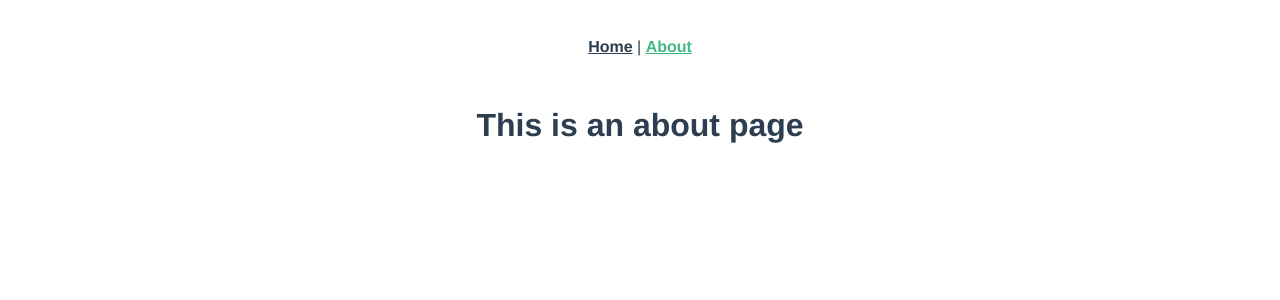
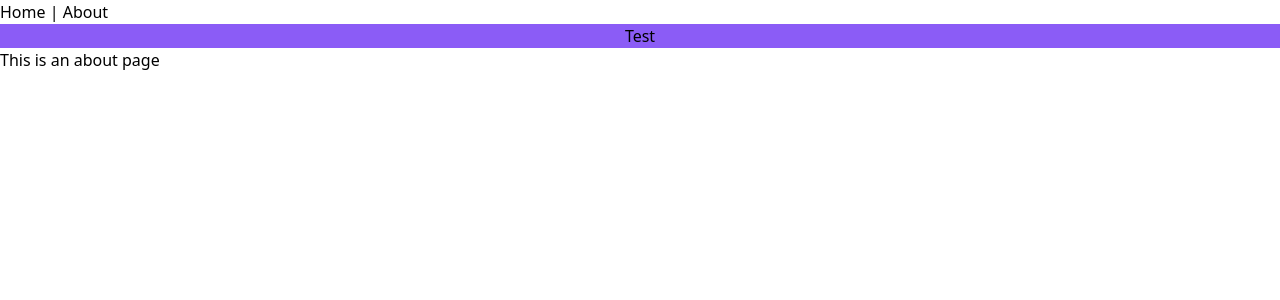
Before and after one commit to Michael-Gibbons/private-library-indexer-VKNS-stack, a Vue app: page /about in a window 1280 px wide. Shown: the top 300 px of the page. Built offline with nearby package versions, Linux system fonts and the light colour scheme.

Commit message:
Added tailwindcss

```diff
--- a/package.json
+++ b/package.json
@@ -14,6 +14,7 @@
   "main": "index.js",
   "dependencies": {
     "@koa/cors": "^3.1.0",
+    "autoprefixer": "^9.8.6",
     "core-js": "^3.6.5",
     "dotenv": "^8.6.0",
     "koa": "^2.13.0",
@@ -22,7 +23,10 @@
     "koa-static": "^5.0.0",
     "pg": "^8.6.0",
     "pg-hstore": "^2.3.3",
+    "postcss": "^8.0.0",
+    "postcss-cli": "^8.1.0",
     "sequelize": "^6.6.2",
+    "tailwindcss": "npm:@tailwindcss/postcss7-compat@^2.0.2",
     "vue": "^3.0.0",
     "vue-router": "^4.0.0-0"
   },
--- /dev/null
+++ b/postcss.config.js
@@ -0,0 +1,6 @@
+module.exports = {
+  "plugins": [
+    require('tailwindcss'),
+    require('autoprefixer')(),
+  ]
+}
--- a/src/App.vue
+++ b/src/App.vue
@@ -3,28 +3,10 @@
     <router-link to="/">Home</router-link> |
     <router-link to="/about">About</router-link>
   </div>
+  <div class="bg-purple-500 text-black text-center">
+    Test
+  </div>
   <router-view/>
 </template>
 
-<style>
-#app {
-  font-family: Avenir, Helvetica, Arial, sans-serif;
-  -webkit-font-smoothing: antialiased;
-  -moz-osx-font-smoothing: grayscale;
-  text-align: center;
-  color: #2c3e50;
-}
-
-#nav {
-  padding: 30px;
-}
-
-#nav a {
-  font-weight: bold;
-  color: #2c3e50;
-}
-
-#nav a.router-link-exact-active {
-  color: #42b983;
-}
-</style>
+<style src="./assets/css/tailwind.css"/>
--- /dev/null
+++ b/src/assets/css/tailwind.css
@@ -0,0 +1,3 @@
+@tailwind base;
+@tailwind components;
+@tailwind utilities;
--- a/src/components/HelloWorld.vue
+++ /dev/null
@@ -1,58 +0,0 @@
-<template>
-  <div class="hello">
-    <h1>{{ msg }}</h1>
-    <p>
-      For a guide and recipes on how to configure / customize this project,<br>
-      check out the
-      <a href="https://cli.vuejs.org" target="_blank" rel="noopener">vue-cli documentation</a>.
-    </p>
-    <h3>Installed CLI Plugins</h3>
-    <ul>
-      <li><a href="https://github.com/vuejs/vue-cli/tree/dev/packages/%40vue/cli-plugin-babel" target="_blank" rel="noopener">babel</a></li>
-      <li><a href="https://github.com/vuejs/vue-cli/tree/dev/packages/%40vue/cli-plugin-eslint" target="_blank" rel="noopener">eslint</a></li>
-    </ul>
-    <h3>Essential Links</h3>
-    <ul>
-      <li><a href="https://vuejs.org" target="_blank" rel="noopener">Core Docs</a></li>
-      <li><a href="https://forum.vuejs.org" target="_blank" rel="noopener">Forum</a></li>
-      <li><a href="https://chat.vuejs.org" target="_blank" rel="noopener">Community Chat</a></li>
-      <li><a href="https://twitter.com/vuejs" target="_blank" rel="noopener">Twitter</a></li>
-      <li><a href="https://news.vuejs.org" target="_blank" rel="noopener">News</a></li>
-    </ul>
-    <h3>Ecosystem</h3>
-    <ul>
-      <li><a href="https://router.vuejs.org" target="_blank" rel="noopener">vue-router</a></li>
-      <li><a href="https://vuex.vuejs.org" target="_blank" rel="noopener">vuex</a></li>
-      <li><a href="https://github.com/vuejs/vue-devtools#vue-devtools" target="_blank" rel="noopener">vue-devtools</a></li>
-      <li><a href="https://vue-loader.vuejs.org" target="_blank" rel="noopener">vue-loader</a></li>
-      <li><a href="https://github.com/vuejs/awesome-vue" target="_blank" rel="noopener">awesome-vue</a></li>
-    </ul>
-  </div>
-</template>
-
-<script>
-export default {
-  name: 'HelloWorld',
-  props: {
-    msg: String
-  }
-}
-</script>
-
-<!-- Add "scoped" attribute to limit CSS to this component only -->
-<style scoped>
-h3 {
-  margin: 40px 0 0;
-}
-ul {
-  list-style-type: none;
-  padding: 0;
-}
-li {
-  display: inline-block;
-  margin: 0 10px;
-}
-a {
-  color: #42b983;
-}
-</style>
--- a/src/views/Home.vue
+++ b/src/views/Home.vue
@@ -1,18 +1,15 @@
 <template>
   <div class="home">
-    <img alt="Vue logo" src="../assets/logo.png">
-    <HelloWorld msg="Welcome to Your Vue.js App"/>
+    This is the home page
   </div>
 </template>
 
 <script>
-// @ is an alias to /src
-import HelloWorld from '@/components/HelloWorld.vue'
 
 export default {
   name: 'Home',
   components: {
-    HelloWorld
+
   }
 }
 </script>
--- /dev/null
+++ b/tailwind.config.js
@@ -0,0 +1,12 @@
+module.exports = {
+  purge: [],
+  darkMode: false,
+  theme: {
+    extend: {
+    },
+  },
+  variants: {
+    extend: {},
+  },
+  plugins: [],
+}
```
Also changed, not shown: 18 other files (tests, documents, lock files or other folders).
